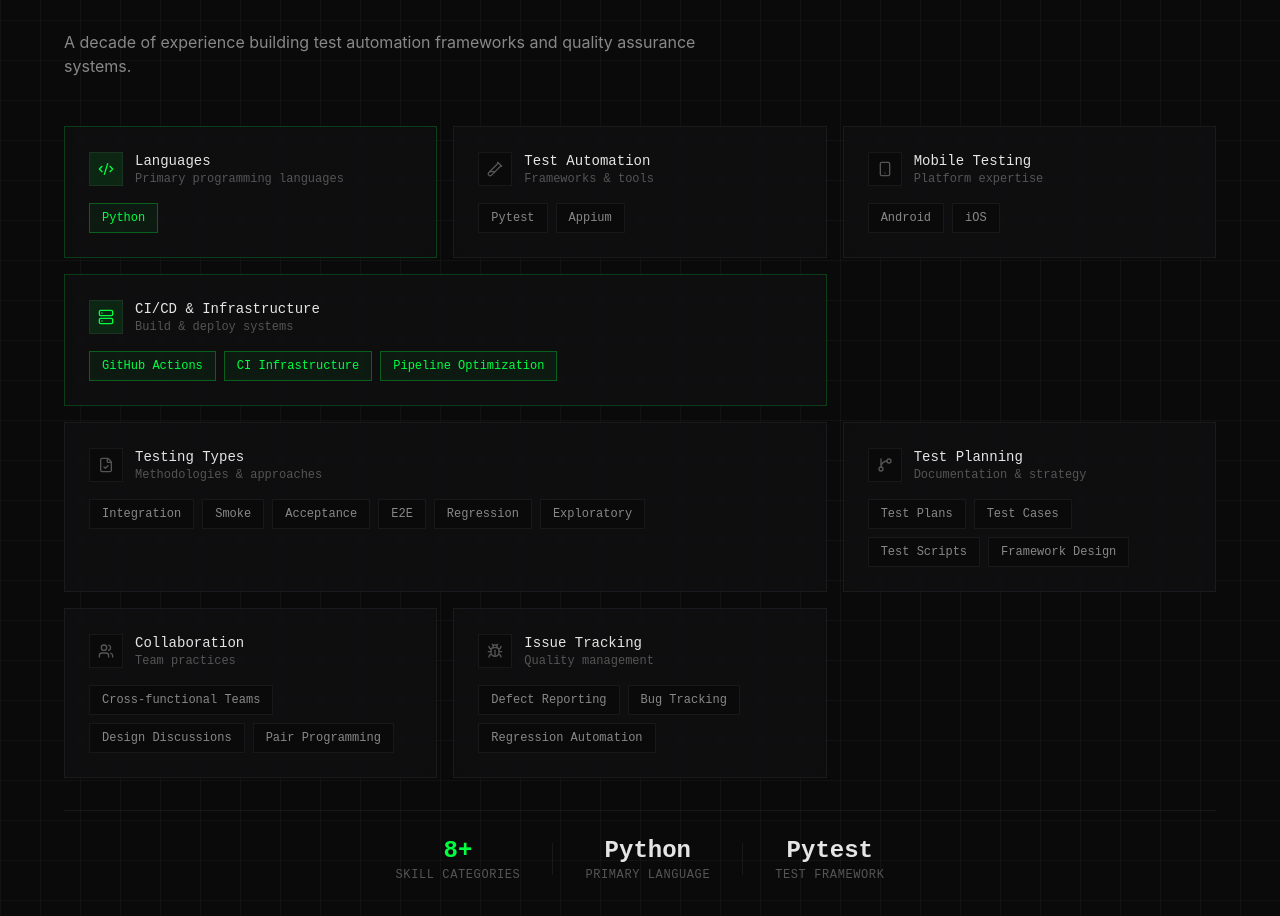
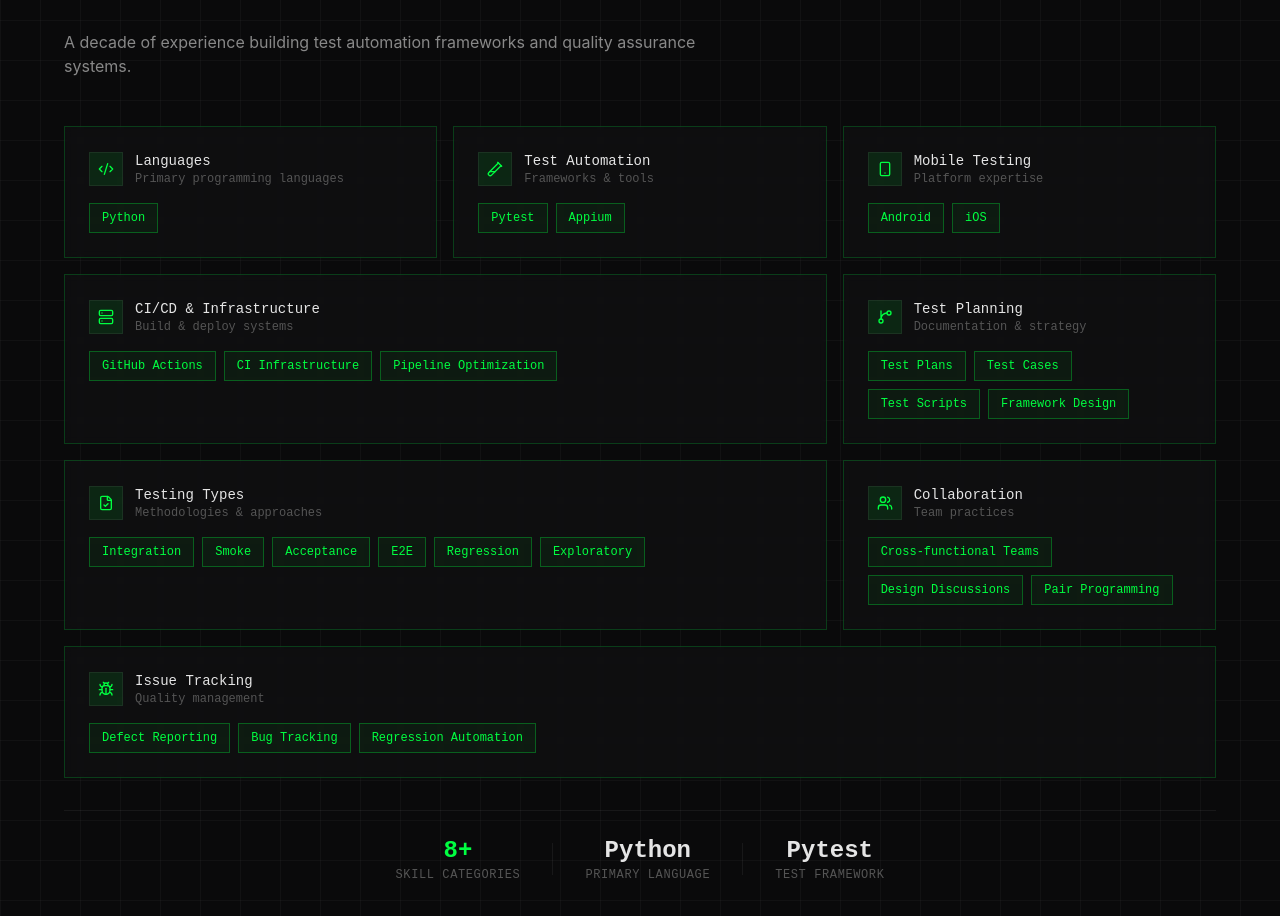
Before and after one commit to muzahm01/cv, a Next.js app: page / in a window 1280 px wide. Shown: the part 1140-2056 px from the top of the page. Built offline with nearby package versions, Linux system fonts and the light colour scheme.

Commit message:
feat: Standardize skill category accents, reorder 'Testing Types', and expand 'Issue Tracking' grid span.

```diff
--- a/components/Skills.tsx
+++ b/components/Skills.tsx
@@ -21,7 +21,7 @@
     description: 'Frameworks & tools',
     skills: ['Pytest', 'Appium'],
     gridClass: 'md:col-span-1 md:row-span-1',
-    accent: false,
+    accent: true,
   },
   {
     id: 'mobile',
@@ -30,7 +30,7 @@
     description: 'Platform expertise',
     skills: ['Android', 'iOS'],
     gridClass: 'md:col-span-1 md:row-span-1',
-    accent: false,
+    accent: true,
   },
   {
     id: 'infrastructure',
@@ -42,22 +42,22 @@
     accent: true,
   },
   {
+    id: 'planning',
+    title: 'Test Planning',
+    icon: GitBranch,
+    description: 'Documentation & strategy',
+    skills: ['Test Plans', 'Test Cases', 'Test Scripts', 'Framework Design'],
+    gridClass: 'md:col-span-1 md:row-span-1',
+    accent: true,
+  },
+  {
     id: 'testing-types',
     title: 'Testing Types',
     icon: FileCheck,
     description: 'Methodologies & approaches',
     skills: ['Integration', 'Smoke', 'Acceptance', 'E2E', 'Regression', 'Exploratory'],
     gridClass: 'md:col-span-2 md:row-span-1',
-    accent: false,
-  },
-  {
-    id: 'planning',
-    title: 'Test Planning',
-    icon: GitBranch,
-    description: 'Documentation & strategy',
-    skills: ['Test Plans', 'Test Cases', 'Test Scripts', 'Framework Design'],
-    gridClass: 'md:col-span-1 md:row-span-1',
-    accent: false,
+    accent: true,
   },
   {
     id: 'collaboration',
@@ -66,7 +66,7 @@
     description: 'Team practices',
     skills: ['Cross-functional Teams', 'Design Discussions', 'Pair Programming'],
     gridClass: 'md:col-span-1 md:row-span-1',
-    accent: false,
+    accent: true,
   },
   {
     id: 'issue-tracking',
@@ -74,8 +74,8 @@
     icon: Bug,
     description: 'Quality management',
     skills: ['Defect Reporting', 'Bug Tracking', 'Regression Automation'],
-    gridClass: 'md:col-span-1 md:row-span-1',
-    accent: false,
+    gridClass: 'md:col-span-3 md:row-span-1',
+    accent: true,
   },
 ]
 
@@ -130,9 +130,8 @@
               <motion.div
                 key={category.id}
                 variants={itemVariants}
-                className={`stack-category group ${category.gridClass} ${
-                  category.accent ? 'border-cyber-green/20' : ''
-                }`}
+                className={`stack-category group ${category.gridClass} ${category.accent ? 'border-cyber-green/20' : ''
+                  }`}
               >
                 {/* Category Header */}
                 <div className="flex items-center gap-3 mb-4">
@@ -154,11 +153,10 @@
                   {category.skills.map((skill) => (
                     <span
                       key={skill}
-                      className={`skill-badge ${
-                        category.accent
+                      className={`skill-badge ${category.accent
                           ? 'border-cyber-green/30 text-cyber-green bg-cyber-green/5'
                           : ''
-                      }`}
+                        }`}
                     >
                       {skill}
                     </span>
```
